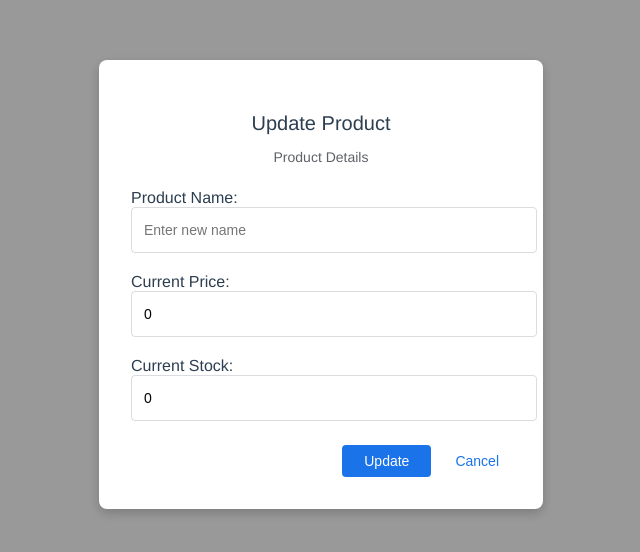
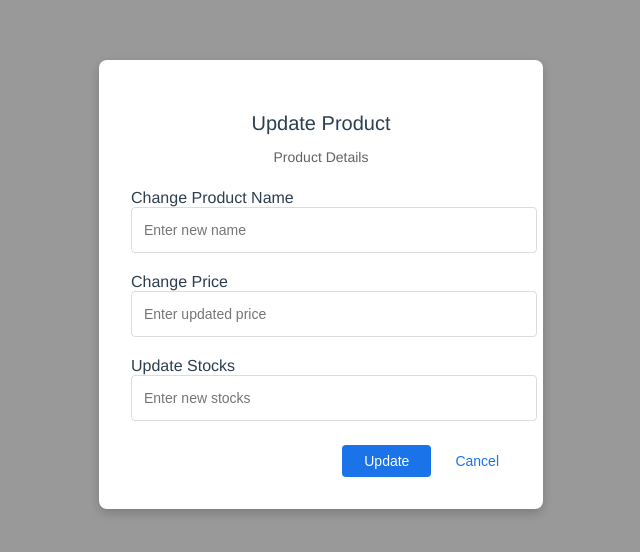
Before and after one commit to prabhprabhakar426/test_folder, a Vue app in the folder frontend/: page /products/delete in a window 1280 px wide. Shown: the part 116-668 px from the top of the page, without its empty margins (319-959 px from the left). Built offline with nearby package versions, Linux system fonts and the light colour scheme.

Commit message:
update product form, add product form updated validation

```diff
--- a/frontend/src/components/AddProduct.vue
+++ b/frontend/src/components/AddProduct.vue
@@ -4,6 +4,8 @@
 
       <h3 class="title">Add Product</h3>
       <p class="subtitle">Enter product details</p>
+
+      <form @submit.prevent="addProduct">
 
         <div class="field">
           <input
@@ -21,10 +23,8 @@
             v-model.number="product.price"
             placeholder=" "
             required
-          @blur="validPrice"
           />
           <label>Price</label>
-        <p v-if="validPrice" >{{ priceError }}</p>
         </div>
 
         <div class="field">
@@ -45,10 +45,8 @@
             v-model.number="product.totalStock"
             placeholder=" "
             required
-          @blur="validStock"
           />
           <label>Total Stock</label>
-        <p v-if="stockError" >{{ stockError }}</p>
         </div>
 
         <div class="field">
@@ -61,19 +59,21 @@
           <label>Product Image</label>
         </div>
 
-
         <div class="actions">
-        <button class="primary-btn" @click="addProduct">
+          <button type="submit" class="primary-btn">
             Save
           </button>
-        <button class="cancel-btn" @click="goBack">
+          <button type="button" class="cancel-btn" @click="goBack">
             Cancel
           </button>
         </div>
 
+      </form>
+
     </div>
   </div>
 </template>
+
 
 <script>
 // import axios from 'axios';
@@ -101,23 +101,6 @@ import { api } from '../utils/interceptor';
         this.product.image = file
       },
 
-      validPrice(){
-        if (this.product.price == null || this.product.price <= 0) {
-          this.priceError = 'Price must be a positive number';
-          this.product.price = 0; // optional reset
-        } else {
-          this.priceError = '';
-        }
-      },
-
-      validStock(){
-        if (this.product.totalStock == null || this.product.totalStock <= 0) {
-          this.stockError = 'Stock must be a positive number';
-          this.product.totalStock = 0; // optional reset
-        } else {
-          this.stockError = '';
-        }
-      },
       async addProduct() {
         if (!this.product.productName ||
         !this.product.price ||
--- a/frontend/src/components/ProductUpdateForm.vue
+++ b/frontend/src/components/ProductUpdateForm.vue
@@ -5,44 +5,57 @@
       <h3 class="title">Update Product</h3>
       <p class="subtitle">Product Details</p>
 
+      <form @submit.prevent="confirmUpdate">
+
         <div class="field">
-        <span>Product Name: {{ productNameLabel }}</span>
-        <input type="text"
+          <span>Change Product Name</span>
+          <input
+            type="text"
             v-model.trim="product.updatedName"
-            placeholder="Enter new name"/>
+            placeholder="Enter new name"
+            required
+          />
         </div>
 
         <div class="field">
-        <span>Current Price: {{ priceLabel }}</span>
-        <input type="number"
+          <span>Change Price</span>
+          <input
+            type="number"
             v-model.lazy.number="product.updatedPrice"
             placeholder="Enter updated price"
-            @blur="validPrice"/>
+            required
+            @blur="validPrice"
+          />
           <p v-if="priceError">{{ priceError }}</p>
         </div>
 
         <div class="field">
-        <span>Current Stock: {{ stockLabel }}</span>
-        <input type="number"
+          <span>Update Stocks</span>
+          <input
+            type="number"
             v-model.lazy.number="product.updatedTotalStock"
             @blur="validStock"
-            placeholder="Enter new stocks"/>
+            placeholder="Enter new stocks"
+            required
+          />
           <p v-if="stockError">{{ stockError }}</p>
         </div>
 
         <div class="actions">
-        <button class="primary-btn" @click="confirmUpdate">
-        <!-- <button class="primary-btn" > -->
+          <button type="submit" class="primary-btn">
             Update
           </button>
-        <button class="cancel-btn" @click="goBack">
+          <button type="button" class="cancel-btn" @click="goBack">
             Cancel
           </button>
         </div>
 
+      </form>
+
     </div>
   </div>
 </template>
+
 
 <script>
 // import axios from 'axios';
@@ -62,6 +75,9 @@ export default{
         }
     },
     mounted(){
+      this.product.updatedName = this.productNameLabel;
+      this.product.updatedPrice = this.priceLabel;
+      this.product.updatedTotalStock = this.stockLabel;
     },
     computed:{
       productId(){
```
Lines whose indentation alone changed are shown as unchanged.
